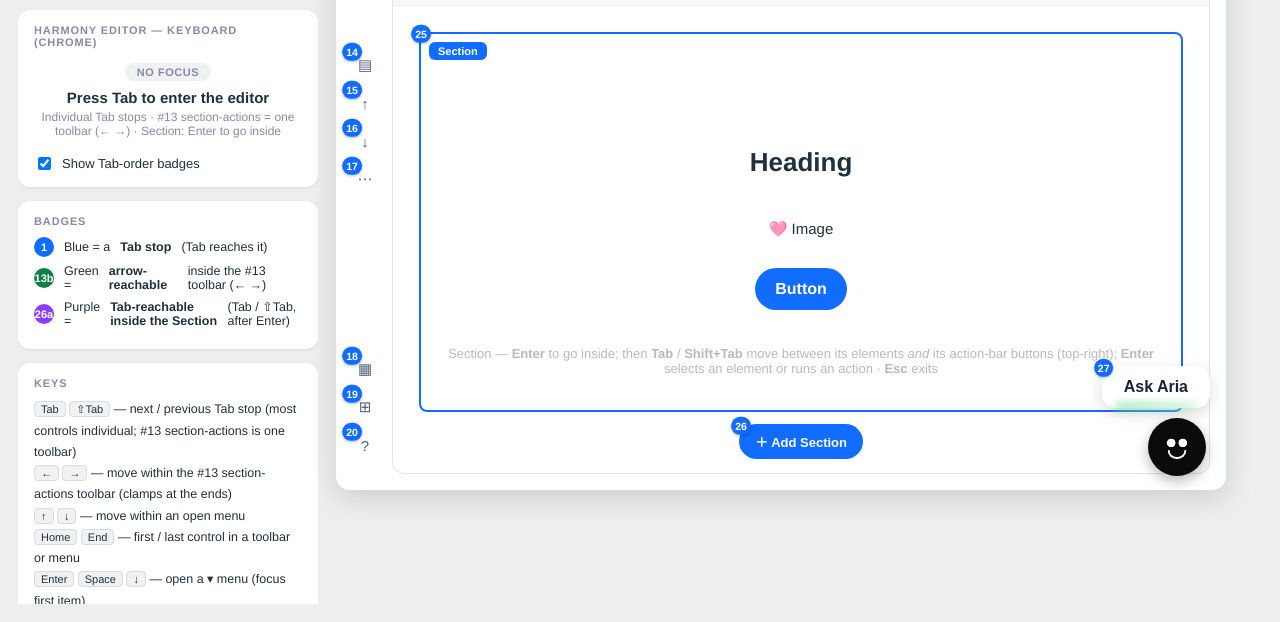
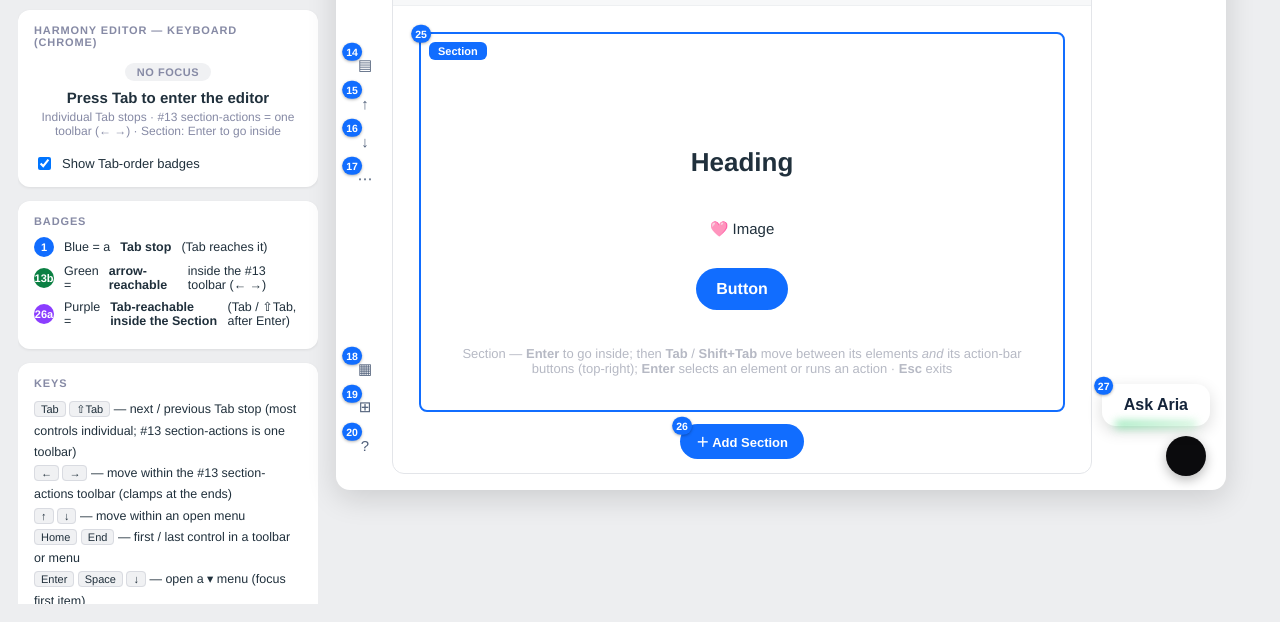
Before and after one commit to noanitzan/kbd-nav-prototypes, a plain HTML site: page harmony-editor-chrome-keyboard.html in a window 1280 px wide. Shown: the part 178-800 px from the top of the page. Drawn offline with Linux system fonts and the light colour scheme.

Commit message:
Ask Aria launcher: smaller plain black circle (no face), and moved outside the frame into a right-hand strip (like the real editor)

```diff
--- a/harmony-editor-chrome-keyboard.html
+++ b/harmony-editor-chrome-keyboard.html
@@ -55,7 +55,7 @@
   .sep { width: 1px; align-self: stretch; background: #E3E5E9; margin: 3px 8px; }
 
   /* editor body = a left gutter (rail + tools, OUTSIDE the frame) beside the browser frame */
-  .editor-body { display: flex; align-items: stretch; margin: 16px 16px 16px 6px; gap: 4px; }
+  .editor-body { display: flex; align-items: stretch; margin: 16px 134px 16px 6px; gap: 4px; }
   .left-gutter { flex: 0 0 46px; display: flex; flex-direction: column; align-items: center; padding: 96px 0 14px; }
   .frame { position: relative; flex: 1; min-width: 0; border: 1px solid #E3E5E9; border-radius: 12px; min-height: 520px; display: flex; flex-direction: column; }
   .framebar { display: flex; align-items: center; gap: 10px; padding: 8px 12px; border-bottom: 1px solid #EEF0F2; background: #F7F8F9; border-radius: 12px 12px 0 0; }
@@ -101,9 +101,7 @@
   .askaria-float { position: absolute; right: 16px; bottom: 14px; z-index: 8; background: transparent; border: 0; padding: 0; cursor: pointer; display: flex; flex-direction: column; align-items: flex-end; gap: 10px; }
   .aa-label { position: relative; background: #fff; border-radius: 14px; padding: 12px 22px; font-weight: 700; font-size: 16px; color: #14243A; box-shadow: 0 5px 16px rgba(0,0,0,.14); }
   .aa-label::after { content: ''; position: absolute; left: 12%; right: 12%; bottom: -2px; height: 7px; border-radius: 7px; background: linear-gradient(90deg, #74E0A0, #BFF0CE); filter: blur(4px); opacity: .85; }
-  .aa-avatar { width: 58px; height: 58px; border-radius: 50%; margin-right: 4px; position: relative; box-shadow: 0 5px 14px rgba(0,0,0,.28);
-    background: radial-gradient(circle at 40% 43%, #fff 0 4px, transparent 4.6px), radial-gradient(circle at 60% 43%, #fff 0 4px, transparent 4.6px), #0B0B0D; }
-  .aa-avatar::after { content: ''; position: absolute; left: 50%; top: 55%; transform: translateX(-50%); width: 15px; height: 7px; border: 2px solid #fff; border-top: 0; border-radius: 0 0 13px 13px; }
+  .aa-avatar { width: 40px; height: 40px; border-radius: 50%; margin-right: 4px; background: #0B0B0D; box-shadow: 0 4px 12px rgba(0,0,0,.28); }
   .askaria-float:focus-visible { outline: 3px solid #116DFF; outline-offset: 3px; border-radius: 16px; }
   body[data-screen="aria"] .askaria-float { display: none; }
 
```
Also changed, not shown: index.html (+2 -4 lines).
